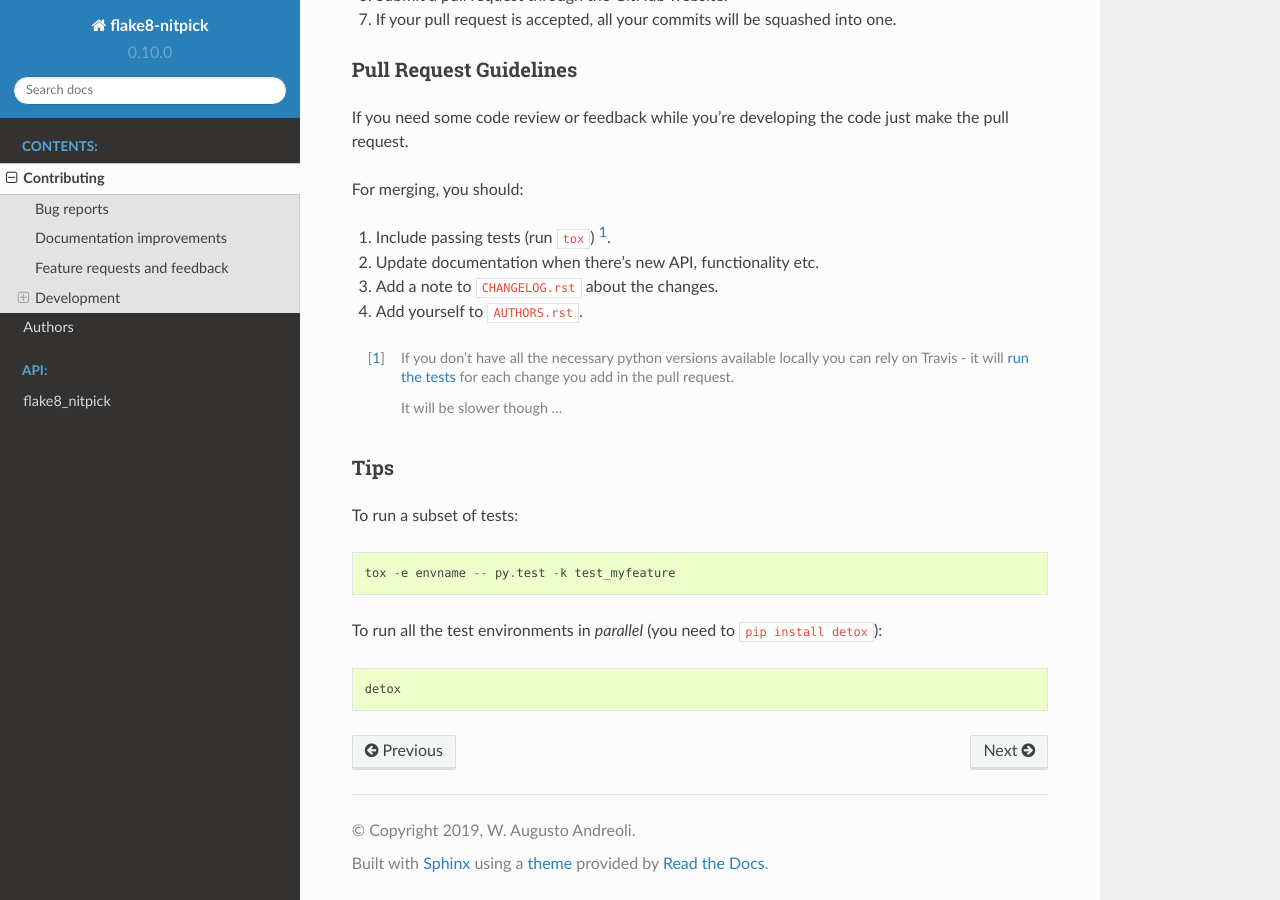
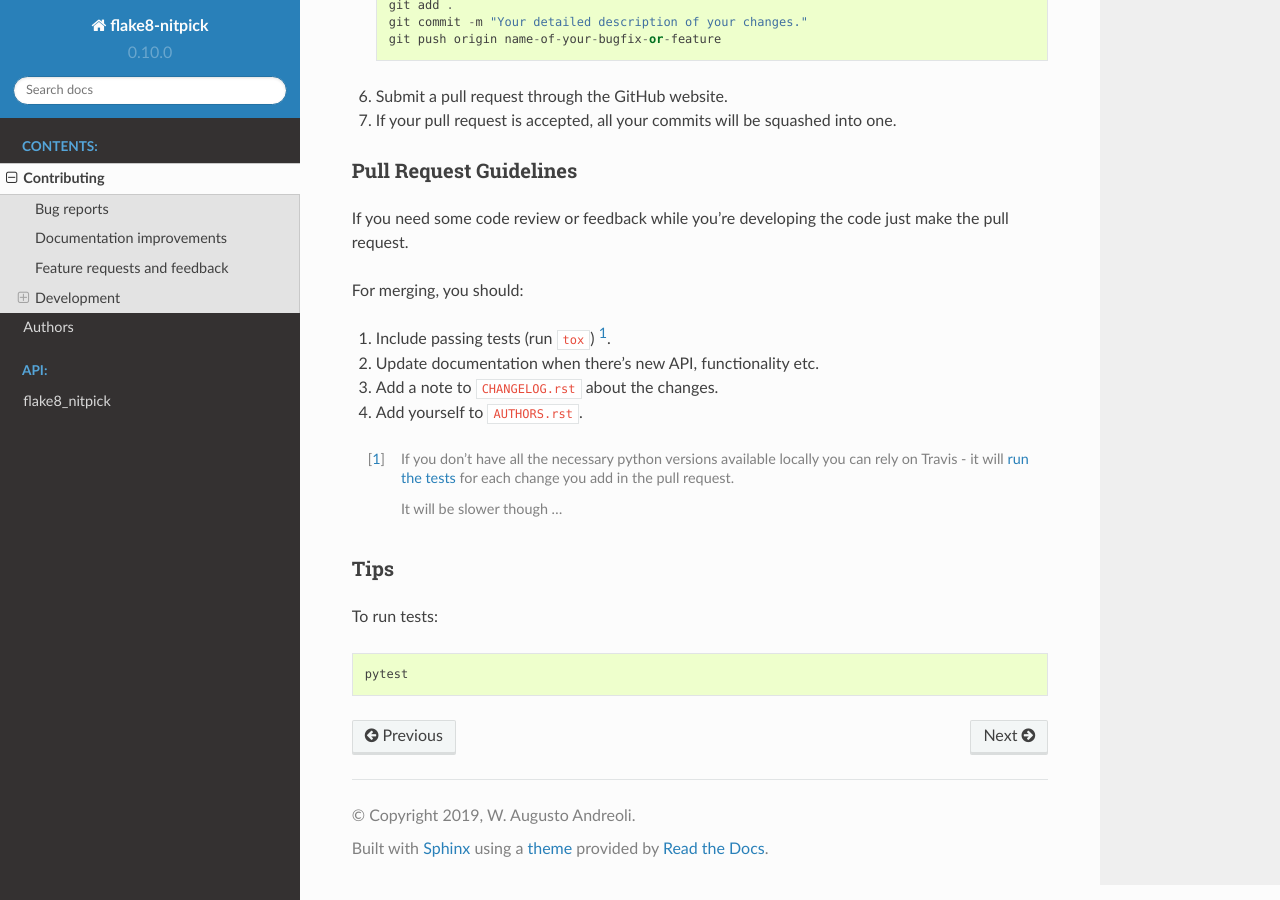
Before and after one commit to andreoliwa/nitpick, a Sphinx documentation site: the page built from docs/contributing.rst, in a window 1280 px wide and 900 px high, scrolled down 1457 px. Built offline with Sphinx 7.4.7 and the Read the Docs theme 2.0.0, drawn with Linux system fonts in a browser that asks for light colours; some of the changed text lies outside the part shown.

```diff
--- a/CONTRIBUTING.rst
+++ b/CONTRIBUTING.rst
@@ -83,10 +87,6 @@ For merging, you should:
 Tips
 ----
 
-To run a subset of tests::
+To run tests::
 
-    tox -e envname -- py.test -k test_myfeature
-
-To run all the test environments in *parallel* (you need to ``pip install detox``)::
-
-    detox
+    pytest
--- a/docs/conf.py
+++ b/docs/conf.py
@@ -15,17 +15,6 @@ from typing import Dict
 
 # import os
 # sys.path.insert(0, os.path.abspath('.'))
-
-# # Get the project root dir, which is the parent dir of this
-# # cwd = os.getcwd()
-# # project_root = os.path.dirname(cwd)
-# project_root = Path.cwd().parent
-#
-# # Insert the project root dir as the first element in the PYTHONPATH.
-# # This lets us ensure that the source package is imported, and that its
-# # version is used.
-# # sys.path.insert(0, str(project_root))
-# # raise RuntimeError(sys.path)
 
 # -- Project information -----------------------------------------------------
 project = "flake8-nitpick"
@@ -50,15 +39,23 @@ release = version
 extensions = [
     # http://www.sphinx-doc.org/en/master/usage/extensions/autodoc.html
     "sphinx.ext.autodoc",
-    # FIXME: add urls
+    # http://www.sphinx-doc.org/en/master/usage/extensions/autosummary.html
     "sphinx.ext.autosummary",
+    # http://www.sphinx-doc.org/en/master/usage/extensions/coverage.html
     "sphinx.ext.coverage",
+    # http://www.sphinx-doc.org/en/master/usage/extensions/doctest.html
     "sphinx.ext.doctest",
+    # http://www.sphinx-doc.org/en/master/usage/extensions/extlinks.html
+    "sphinx.ext.extlinks",
+    # http://www.sphinx-doc.org/en/master/usage/extensions/ifconfig.html
     "sphinx.ext.ifconfig",
+    # http://www.sphinx-doc.org/en/master/usage/extensions/intersphinx.html
     "sphinx.ext.intersphinx",
     # http://www.sphinx-doc.org/en/master/usage/extensions/napoleon.html#module-sphinx.ext.napoleon
     "sphinx.ext.napoleon",
+    # http://www.sphinx-doc.org/en/master/usage/extensions/to do.html
     "sphinx.ext.todo",
+    # http://www.sphinx-doc.org/en/master/usage/extensions/viewcode.html
     "sphinx.ext.viewcode",
 ]
 
@@ -197,14 +194,28 @@ epub_exclude_files = ["search.html"]
 # -- Options for intersphinx extension ---------------------------------------
 
 # Example configuration for intersphinx: refer to the Python standard library.
-intersphinx_mapping = {"https://docs.python.org/3/": None}
+intersphinx_mapping = {"python": ("https://docs.python.org/3", None)}
 
 # -- Options for to do extension ----------------------------------------------
 
+# http://www.sphinx-doc.org/en/master/usage/extensions/to do.html#confval-todo_include_todos
 # If true, `to do` and `todoList` produce output, else they produce nothing.
 todo_include_todos = True
+
+# -- Options for autodoc extension ---------------------------------------
+
+# http://www.sphinx-doc.org/en/master/usage/extensions/autodoc.html#confval-autoclass_content
+autoclass_content = "both"
+
+# http://www.sphinx-doc.org/en/master/usage/extensions/autodoc.html#confval-autodoc_default_options
+autodoc_default_options = {"members": None, "inherited-members": None, "show-inheritance": None}
+
+# -- Options for autosummary extension ---------------------------------------
 
 # http://www.sphinx-doc.org/en/master/usage/extensions/autosummary.html#confval-autosummary_generate
 autosummary_generate = True
 
-autodoc_default_options = {"members": None, "inherited-members": None, "show-inheritance": None}
+# -- Options for extlinks extension ---------------------------------------
+
+# http://www.sphinx-doc.org/en/master/usage/extensions/extlinks.html#confval-extlinks
+extlinks = {"issue": ("https://github.com/andreoliwa/flake8-nitpick/issues/%s", "issue ")}
--- a/docs/index.rst
+++ b/docs/index.rst
@@ -20,3 +20,8 @@ Indices and tables
 * :ref:`genindex`
 * :ref:`modindex`
 * :ref:`search`
+
+To Do List
+==========
+
+.. todolist::
```
Also changed, not shown: other parts of CONTRIBUTING.rst (+4 -0 lines), 1 other file.
